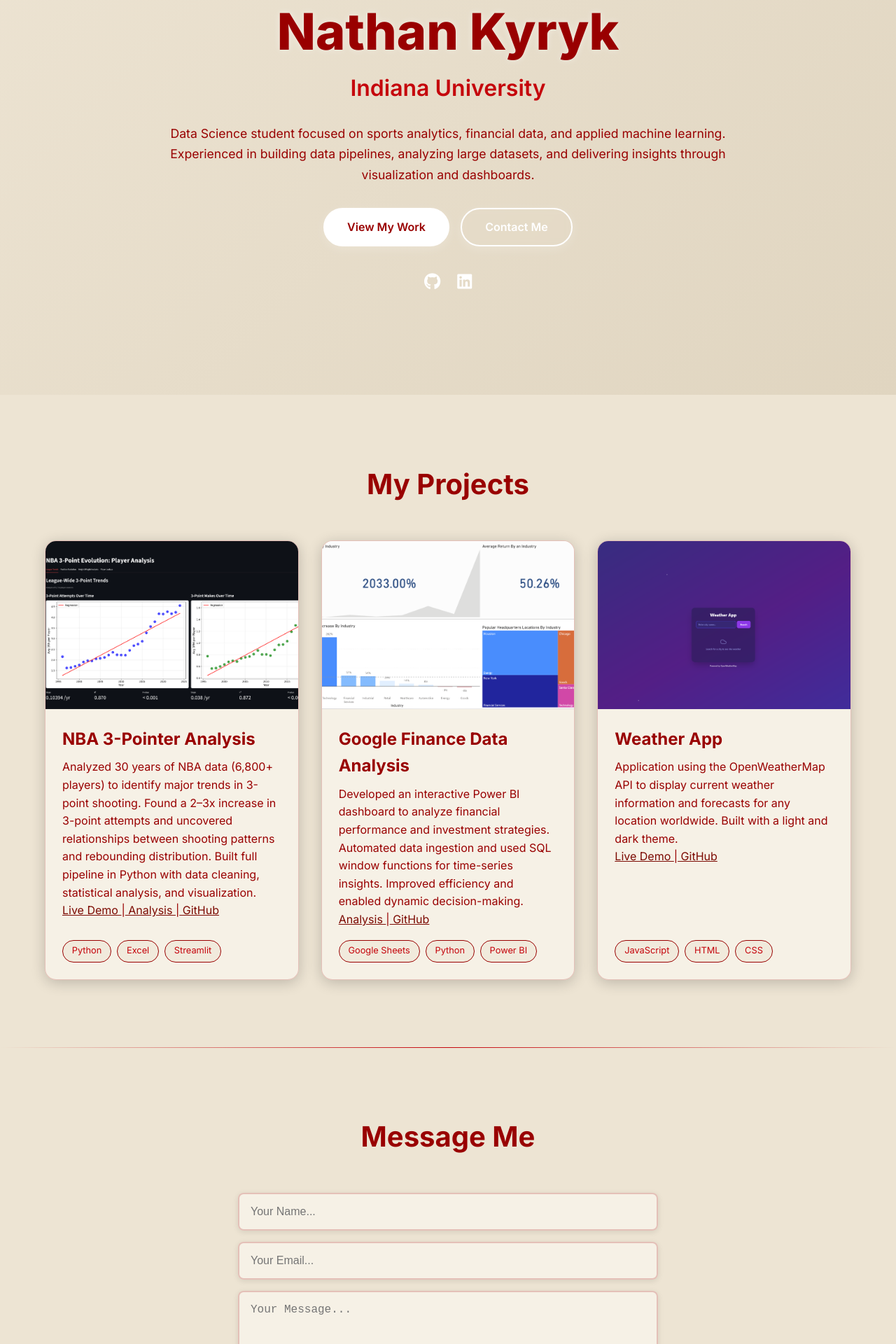
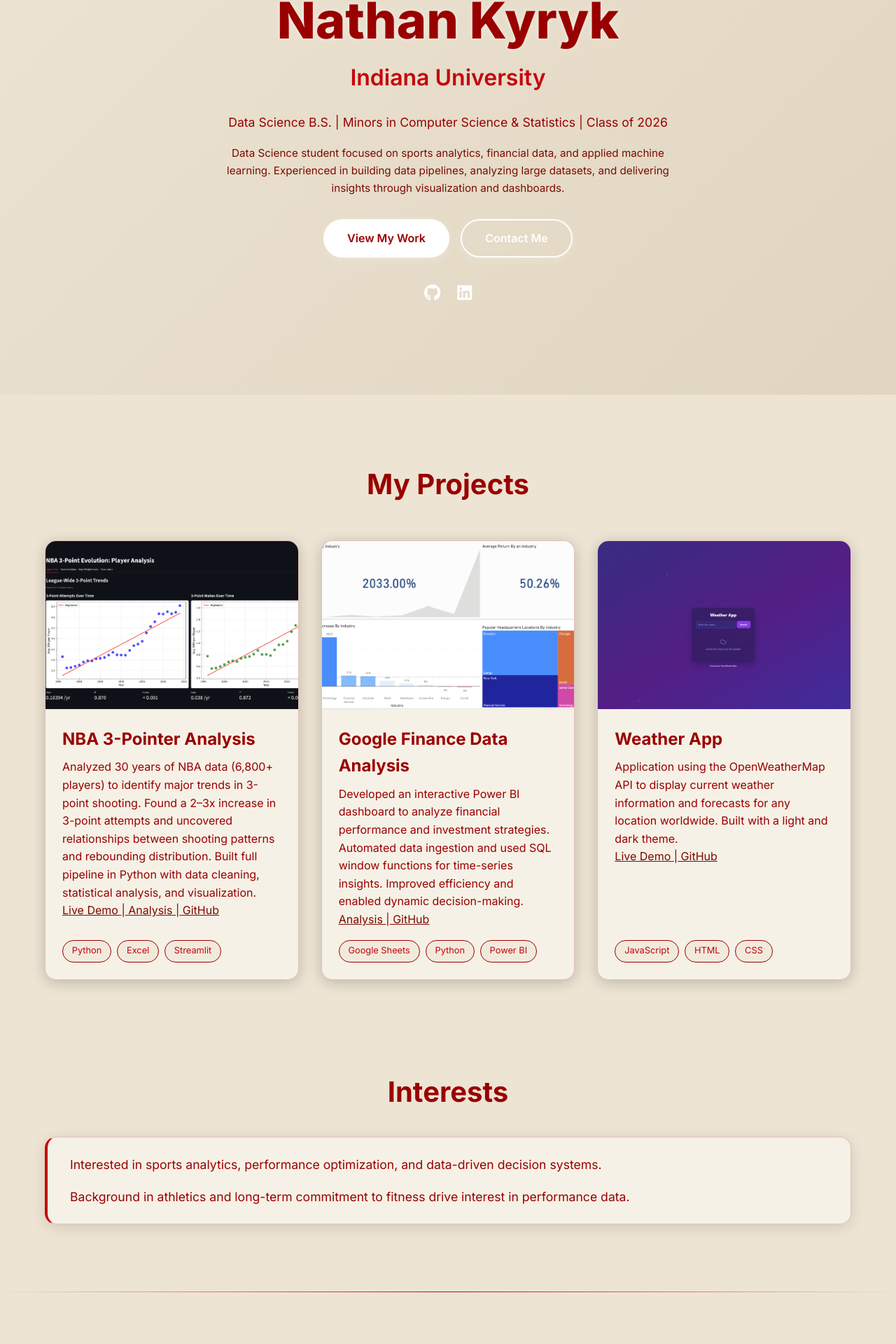
Before and after one commit to nathankyryk/react-portfolio, a React (Vite) app: page / in a window 1280 px wide. Shown: the part 236-2156 px from the top of the page at 70% size. Built offline with nearby package versions, Linux system fonts and the light colour scheme; no server answers; the HTML template or start-up script is replaced by a standard one.

Commit message:
Add files via upload

```diff
--- a/src/App.css
+++ b/src/App.css
@@ -24,6 +24,10 @@
   line-height: 1.6;
   color: var(--text-color);
   background: var(--background);
+}
+
+html {
+  scroll-behavior: smooth;
 }
 
 .app {
@@ -158,8 +162,17 @@
 
 .hero-description {
   font-size: 1.1rem;
-  margin-bottom: 2rem;
+  margin-bottom: 1rem;
   line-height: 1.7;
+}
+
+.hero-tagline {
+  font-size: 0.95rem;
+  margin: 0 auto 2rem;
+  max-width: 640px;
+  line-height: 1.65;
+  color: var(--primary-dark);
+  opacity: 0.92;
 }
 
 .cta-buttons {
@@ -418,6 +431,72 @@
   border: 1px solid #990000;
 }
 
+/* Interests Section */
+
+.interests {
+  padding: 2rem 5% 6rem;
+  background: var(--section-bg);
+}
+
+.interests h2 {
+  text-align: center;
+  font-size: 2.5rem;
+  margin-bottom: 2rem;
+}
+
+.interests-card {
+  max-width: 1200px;
+  margin: 0 auto;
+  background: var(--card-bg);
+  color: var(--text-color);
+  border: 1px solid var(--card-border);
+  border-left: 4px solid var(--accent-color);
+  border-radius: 1rem;
+  padding: 1.5rem 2rem;
+  box-shadow: 0 4px 20px rgba(0, 0, 0, 0.12);
+  position: relative;
+  overflow: hidden;
+  transition: all 0.3s ease;
+}
+
+.interests-card::before {
+  content: "";
+  position: absolute;
+  inset: 0;
+  background: linear-gradient(
+    135deg,
+    var(--gradient-start) 0%,
+    var(--gradient-end) 100%
+  );
+  opacity: 0;
+  transition: opacity 0.3s ease;
+  z-index: 1;
+  pointer-events: none;
+}
+
+.interests-card:hover::before {
+  opacity: 0.1;
+}
+
+.interests-card:hover {
+  transform: translateY(-10px) scale(1.02);
+  box-shadow: 0 8px 30px rgba(0, 0, 0, 0.3);
+  border-color: var(--accent-color);
+  border-left-color: var(--accent-color);
+}
+
+.interests-card p {
+  font-size: 1.1rem;
+  font-weight: 400;
+  line-height: 1.7;
+  position: relative;
+  z-index: 2;
+}
+
+.interests-card p + p {
+  margin-top: 1rem;
+}
+
 /* Contact Section */
 
 .contact {
@@ -545,8 +624,23 @@
 
 .footer {
   text-align: center;
-  padding: 2rem;
+  padding: 1.5rem 5%;
   background: var(--background);
-  color: var(--text-color);
   border-top: 1px solid var(--card-border);
 }
+
+.footer-legal {
+  font-size: 0.85rem;
+  color: var(--primary-dark);
+  opacity: 0.85;
+}
+
+@media (max-width: 768px) {
+  .interests-card {
+    padding: 1.2rem 1rem;
+  }
+
+  .interests-card p {
+    font-size: 1rem;
+  }
+}
--- a/src/App.jsx
+++ b/src/App.jsx
@@ -2,10 +2,10 @@
 import { Navbar } from "./components/Navbar";
 import { Hero } from "./components/Hero";
 import { Projects } from "./components/Projects";
+import { Interests } from "./components/Interests";
 import { Contact } from "./components/Contact";
 import { useEffect, useState } from "react";
 import emailjs from "@emailjs/browser";
-import { motion } from "framer-motion";
 
 function App() {
   const [isLoaded, setIsLoaded] = useState(false);
@@ -21,17 +21,12 @@
 
       <Hero />
       <Projects />
+      <Interests />
       <Contact />
 
-      <motion.footer
-        className="footer"
-        initial={{ opacity: 0 }}
-        whileInView={{ opacity: 1 }}
-        viewport={{ once: true }}
-        transition={{ duration: 0.6 }}
-      >
-        <p> &copy; 2026 Nathan Kyryk. </p>
-      </motion.footer>
+      <footer className="footer">
+        <p className="footer-legal">© {new Date().getFullYear()} Nathan Kyryk. All rights reserved.</p>
+      </footer>
     </div>
   );
 }
--- a/src/components/Hero.jsx
+++ b/src/components/Hero.jsx
@@ -44,7 +44,14 @@
           </motion.h2>
 
           <motion.p className="hero-description" variants={fadeInUp}>
-            Data Science student focused on sports analytics, financial data, and applied machine learning. Experienced in building data pipelines, analyzing large datasets, and delivering insights through visualization and dashboards.
+            Data Science B.S. | Minors in Computer Science & Statistics | Class of 2026
+          </motion.p>
+
+          <motion.p className="hero-tagline" variants={fadeInUp}>
+            Data Science student focused on sports analytics, financial data, and
+            applied machine learning. Experienced in building data pipelines,
+            analyzing large datasets, and delivering insights through visualization
+            and dashboards.
           </motion.p>
 
           <motion.div className="cta-buttons" variants={staggerContainer}>
--- /dev/null
+++ b/src/components/Interests.jsx
@@ -0,0 +1,46 @@
+import { motion } from "framer-motion";
+
+const fadeInUp = {
+  initial: { opacity: 0, y: 20 },
+  animate: { opacity: 1, y: 0 },
+  transition: { duration: 0.6 },
+};
+
+export const Interests = () => {
+  return (
+    <motion.section
+      id="interests"
+      className="interests"
+      initial={{ opacity: 0 }}
+      whileInView={{ opacity: 1 }}
+      viewport={{ once: true }}
+      transition={{ duration: 0.6 }}
+    >
+      <motion.h2
+        variants={fadeInUp}
+        initial="initial"
+        whileInView="animate"
+        viewport={{ once: true }}
+      >
+        Interests
+      </motion.h2>
+
+      <motion.div
+        className="interests-card"
+        variants={fadeInUp}
+        initial="initial"
+        whileInView="animate"
+        viewport={{ once: true }}
+      >
+        <p>
+          Interested in sports analytics, performance optimization, and
+          data-driven decision systems.
+        </p>
+        <p>
+          Background in athletics and long-term commitment to fitness drive
+          interest in performance data.
+        </p>
+      </motion.div>
+    </motion.section>
+  );
+};
--- a/src/components/Navbar.jsx
+++ b/src/components/Navbar.jsx
@@ -55,6 +55,13 @@
           whileHover={{ scale: 1.1 }}
           whileTap={{ scale: 0.95 }}
         >
+          <a href="#interests"> Interests</a>
+        </motion.li>
+        <motion.li
+          variants={fadeInUp}
+          whileHover={{ scale: 1.1 }}
+          whileTap={{ scale: 0.95 }}
+        >
           <a href="#contact"> Contact</a>
         </motion.li>
       </motion.ul>
```
